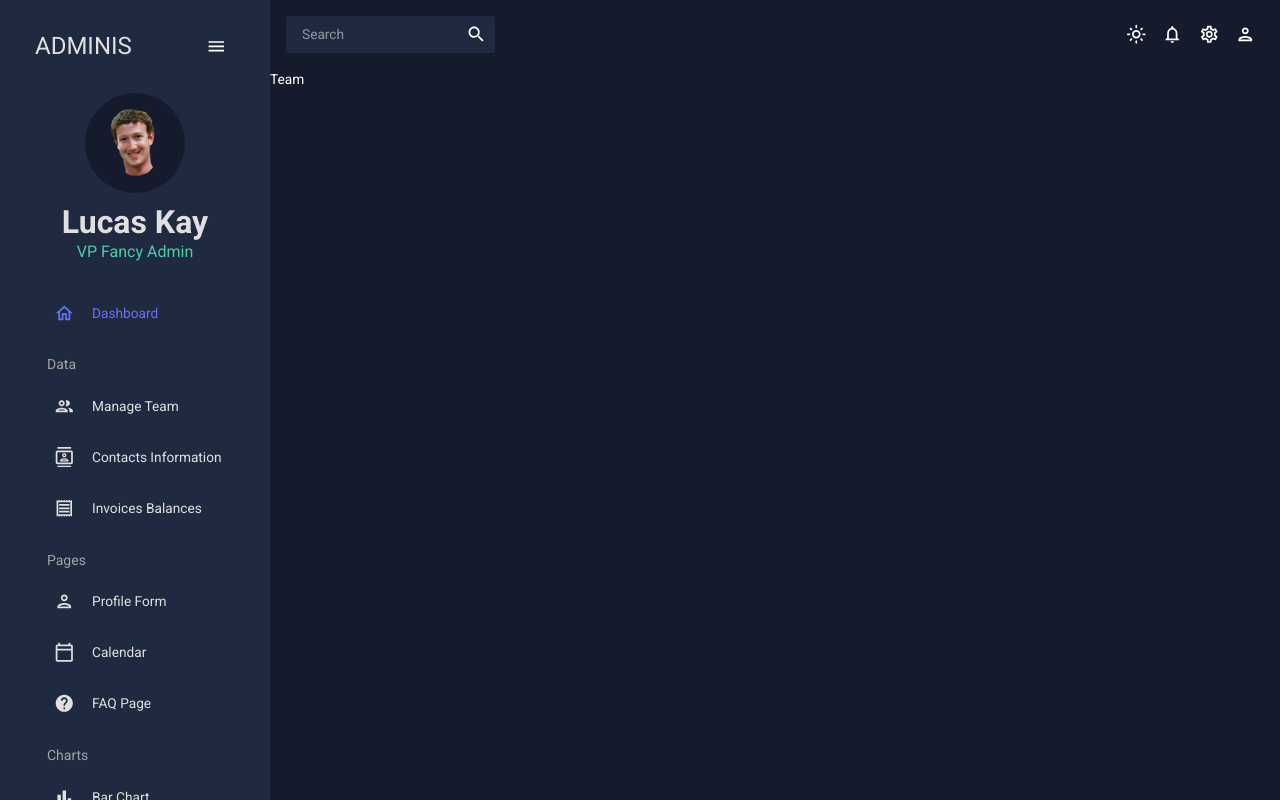
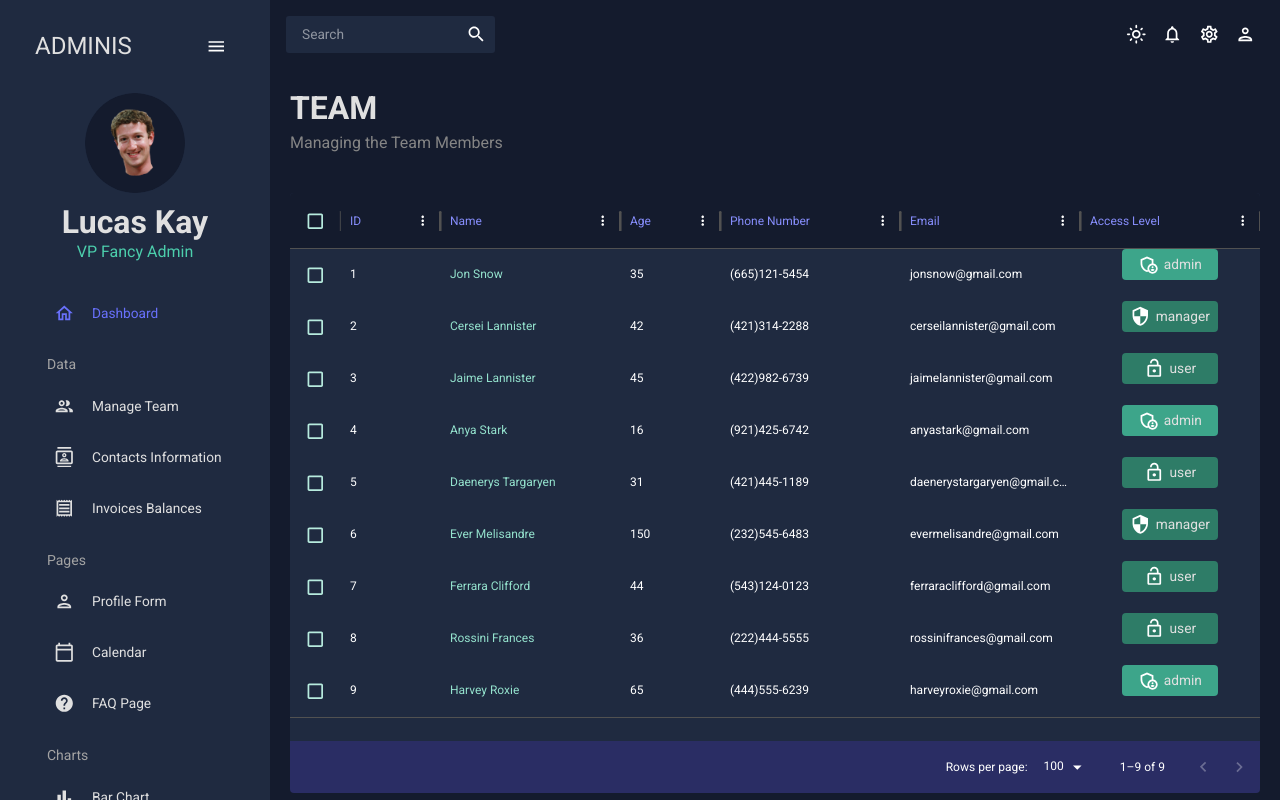
Before and after one commit to Fr0stm0urn3/react-admin, a React (Create React App) app: page /team in a window 1280 px wide. Built offline with nearby package versions, Linux system fonts and the light colour scheme; the HTML template or start-up script is replaced by a standard one.

Commit message:
Data-Grid (Team)

```diff
--- a/src/scenes/team/index.jsx
+++ b/src/scenes/team/index.jsx
@@ -1,5 +1,109 @@
+import { Box, Typography, useTheme } from "@mui/material"
+import { DataGrid } from "@mui/x-data-grid"
+import { tokens } from "../../theme"
+import { mockDataTeam } from "../../data/mockData"
+import AdminPanelSettingsOutlinedIcon from "@mui/icons-material/AdminPanelSettingsOutlined"
+import LockOpenOutlinedIcon from "@mui/icons-material/LockOpenOutlined"
+import SecurityOutlinedIcon from "@mui/icons-material/SecurityOutlined"
+import Header from "../../components/Header"
+
 const Team = () => {
-  return <div>Team</div>
+  const theme = useTheme()
+  const colors = tokens(theme.palette.mode)
+  const columns = [
+    { field: "id", headerName: "ID" },
+    {
+      field: "name",
+      headerName: "Name",
+      flex: 1,
+      cellClassName: "name-column--cell",
+    },
+    {
+      field: "age",
+      headerName: "Age",
+      type: "number",
+      headerAlign: "left",
+      align: "left",
+    },
+    {
+      field: "phone",
+      headerName: "Phone Number",
+      flex: 1,
+    },
+    {
+      field: "email",
+      headerName: "Email",
+      flex: 1,
+    },
+    {
+      field: "accessLevel",
+      headerName: "Access Level",
+      flex: 1,
+      renderCell: ({ row: { access } }) => {
+        return (
+          <Box
+            width="60%"
+            m="0 auto"
+            p="5px"
+            display="flex"
+            justifyContent="center"
+            backgroundColor={
+              access === "admin"
+                ? colors.greenAccent[600]
+                : access === "manager"
+                ? colors.greenAccent[700]
+                : colors.greenAccent[700]
+            }
+            borderRadius="4px"
+          >
+            {access === "admin" && <AdminPanelSettingsOutlinedIcon />}
+            {access === "manager" && <SecurityOutlinedIcon />}
+            {access === "user" && <LockOpenOutlinedIcon />}
+            <Typography color={colors.grey[100]} sx={{ ml: "5px" }}>
+              {access}
+            </Typography>
+          </Box>
+        )
+      },
+    },
+  ]
+
+  return (
+    <Box m="20px">
+      <Header title="TEAM" subtitle="Managing the Team Members" />
+      <Box
+        m="40px 0 0 0"
+        height="75vh"
+        sx={{
+          "& .MuiDataGrid-root": {
+            border: "none !important",
+          },
+          "& .MuiDataGrid-cell": {
+            border: "none !important",
+          },
+          "& .name-column--cell": {
+            color: `${colors.greenAccent[300]} !important`,
+          },
+          "& .MuiDataGrid-columnHeaders": {
+            color: `${colors.blueAccent[400]} !important`,
+            borderBottom: "none !important",
+          },
+          "& .MuiDataGrid-virtualScroller": {
+            backgroundColor: `${colors.primary[400]} !important`,
+          },
+          "& .MuiDataGrid-footerContainer": {
+            borderTop: "none !important",
+            backgroundColor: `${colors.blueAccent[800]} !important`,
+          },
+          "& .MuiCheckbox-root": {
+            color: `${colors.greenAccent[200]} !important`,
+          },
+        }}
+      >
+        <DataGrid checkboxSelection rows={mockDataTeam} columns={columns} />
+      </Box>
+    </Box>
+  )
 }
 
 export default Team
```
